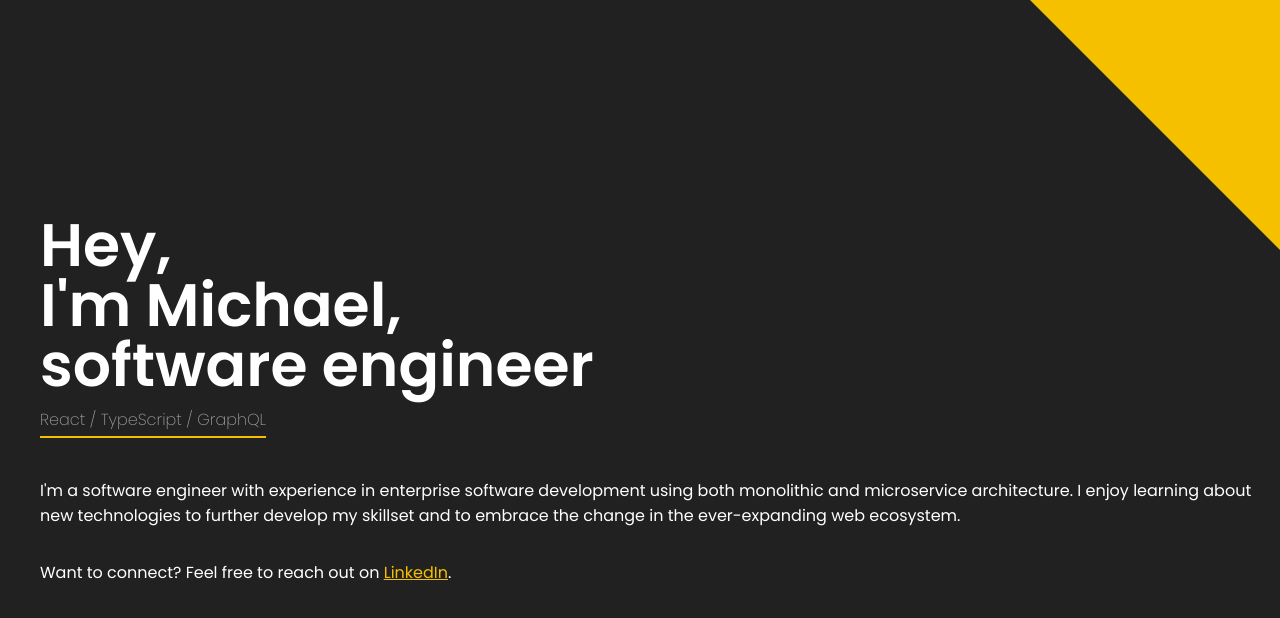
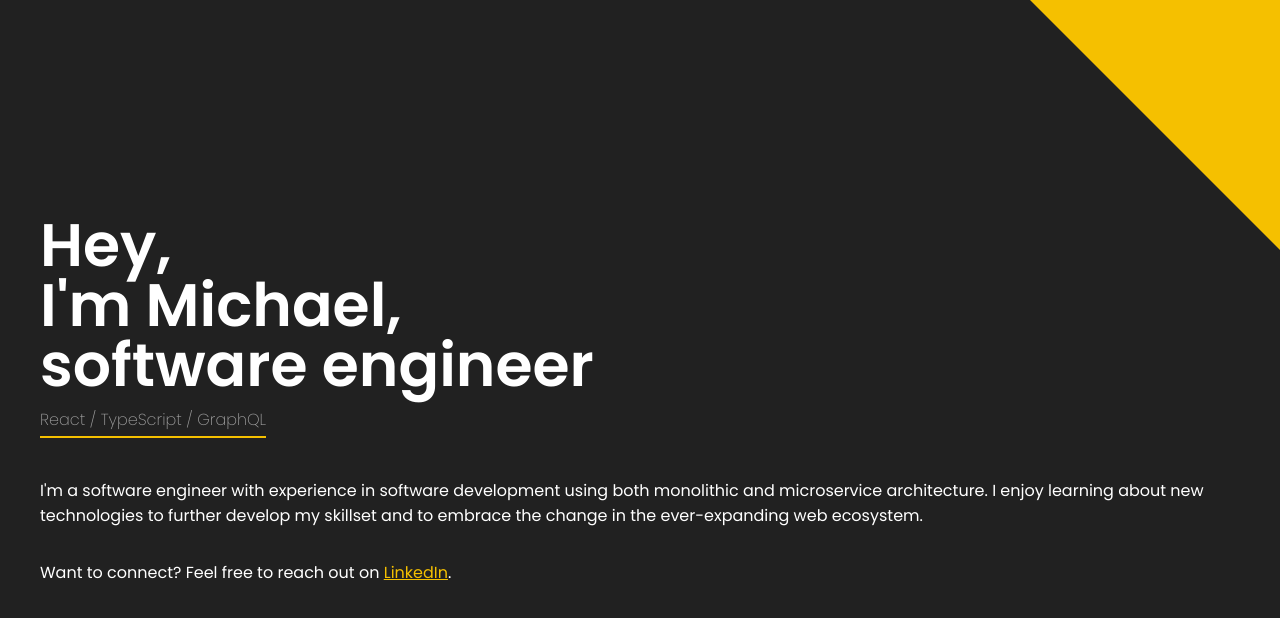
Before and after one commit to michael-nos/portfolio, a React (Vite) app: page / in a window 1280 px wide. Shown: the top 618 px of the page. Built offline with nearby package versions, Linux system fonts and the light colour scheme.

Commit message:
content update

```diff
--- a/src/components/App.tsx
+++ b/src/components/App.tsx
@@ -8,10 +8,10 @@ export const App = () => (
       <div className='app-heading-sub-text'>React / TypeScript / GraphQL</div>
       <div className='app-bio-container'>
         <p>
-          I'm a software engineer with experience in enterprise software
-          development using both monolithic and microservice architecture. I
-          enjoy learning about new technologies to further develop my skillset
-          and to embrace the change in the ever-expanding web ecosystem.
+          I'm a software engineer with experience in software development using
+          both monolithic and microservice architecture. I enjoy learning about
+          new technologies to further develop my skillset and to embrace the
+          change in the ever-expanding web ecosystem.
         </p>
       </div>
       <div className='app-connect-text-container'>
```
